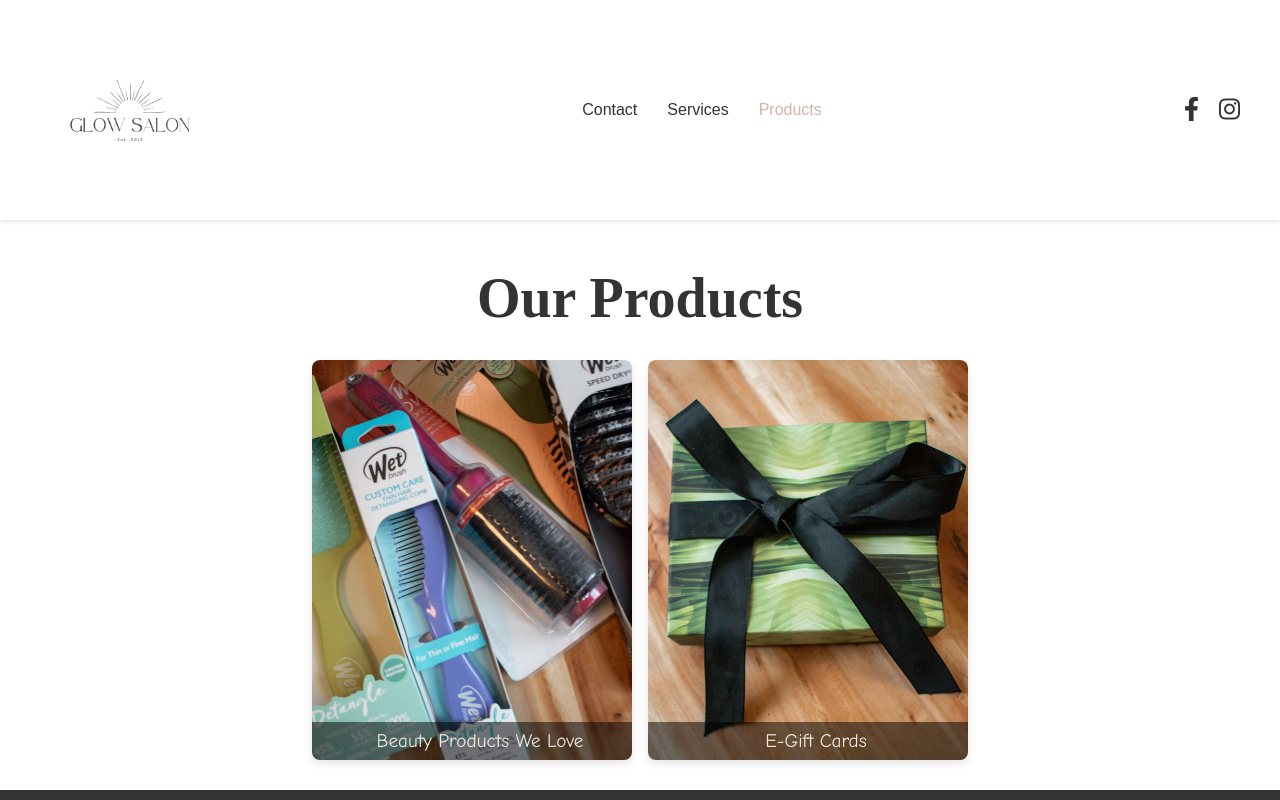
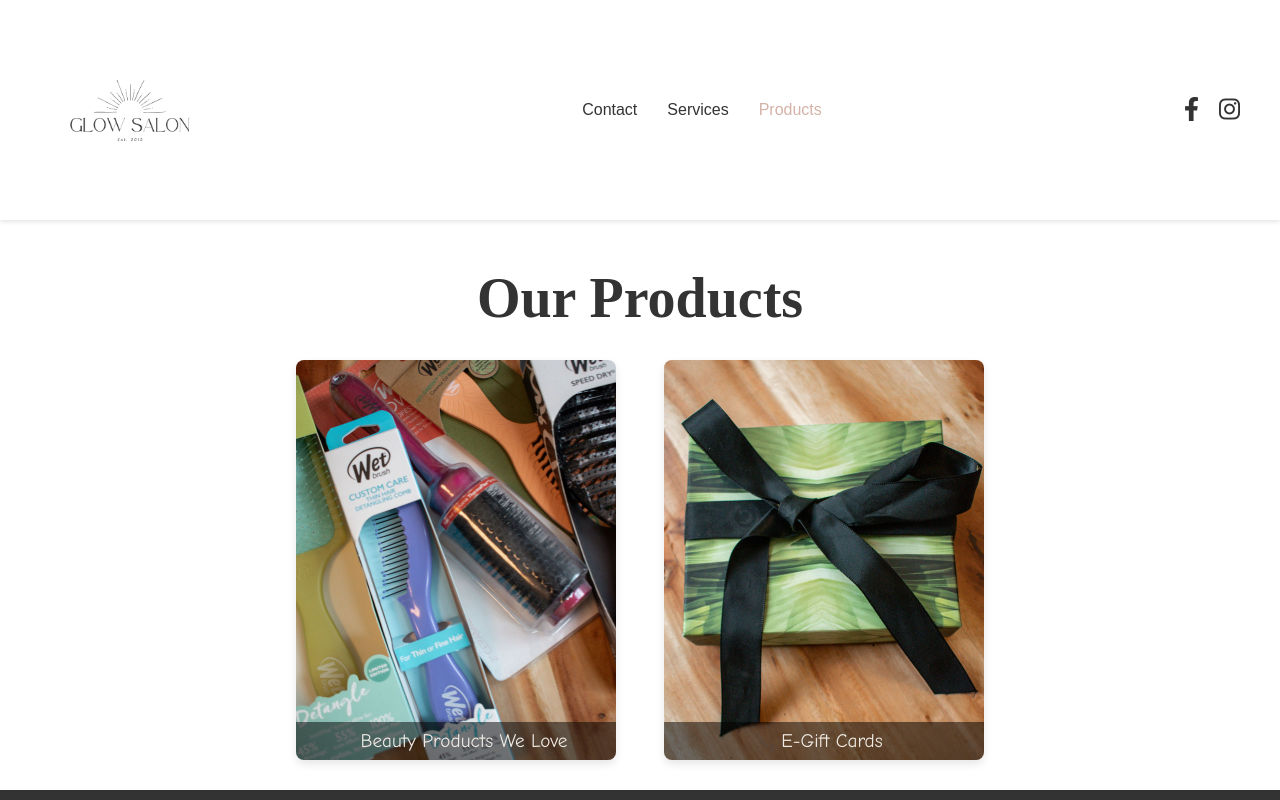
Before and after one commit to jared-armstrong/glow-salon, an Astro site: page /products in a window 1280 px wide. Shown: the top 800 px of the page. Built offline with nearby package versions, Linux system fonts and the light colour scheme; Astro itself is replaced by a stand-in of ours.

Commit message:
fix: spacing between products and services cards on landing pages

```diff
--- a/src/components/salon-products/ProductsList.astro
+++ b/src/components/salon-products/ProductsList.astro
@@ -53,7 +53,7 @@ const products = [
     display: flex;
     flex-wrap: wrap;
     justify-content: center;
-    gap: 1rem;
+    gap: 3rem;
     width: 100%;
     padding: 0 1rem;
     box-sizing: border-box;
--- a/src/components/salon-services/SalonServices.astro
+++ b/src/components/salon-services/SalonServices.astro
@@ -59,7 +59,7 @@ const services = [
     display: flex;
     flex-wrap: wrap;
     justify-content: center;
-    gap: 1rem;
+    gap: 3rem;
     width: 100%;
     padding: 0 1rem;
     box-sizing: border-box;
```
